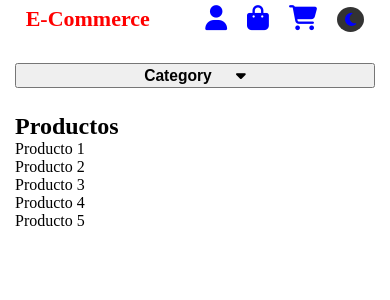
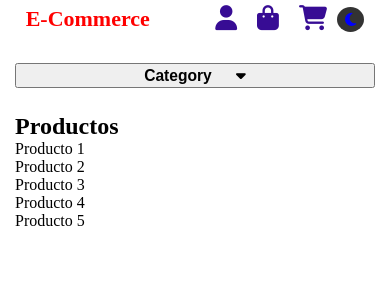
Before and after one commit to JonathanSosa22/e-commerce-react-final, a React (Vite) app: page / in a window 390 px wide. Shown: the top 300 px of the page. Built offline with nearby package versions, Linux system fonts and the light colour scheme.

Commit message:
Actualizacion

```diff
--- a/src/App.css
+++ b/src/App.css
@@ -122,8 +122,18 @@ nav {
   padding: 10px;
 }
 
-nav i {
+.fa-user,
+.fa-bag-shopping,
+.fa-cart-shopping {
+  color: #370c94;
+}
+
+.fa-moon {
   color: blue;
+}
+
+.fa-sun {
+  color: yellow;
 }
 
 .navbar-left,
@@ -142,7 +152,7 @@ nav i {
 
 .navbar-icon {
   font-size: 30px;
-  margin-right: 25px;
+  margin: 0 55px;
   text-decoration: none;
 }
 
@@ -166,12 +176,16 @@ nav i {
   border-radius: 100%;
 }
 
+.navbar-right button {
+  background-color: #333;
+}
+
 .navbar-dark {
   background-color: #333;
   color: white;
 }
 
-@media (max-width: 480px) {
+@media (max-width: 700px) {
   nav {
     padding: 5px;
   }
@@ -181,7 +195,7 @@ nav i {
   }
   .navbar-icon {
     font-size: 25px;
-    margin-right: 20px;
+    margin: 0 10px;
   }
   .dark-mode-button,
   .light-mode-button {
```
